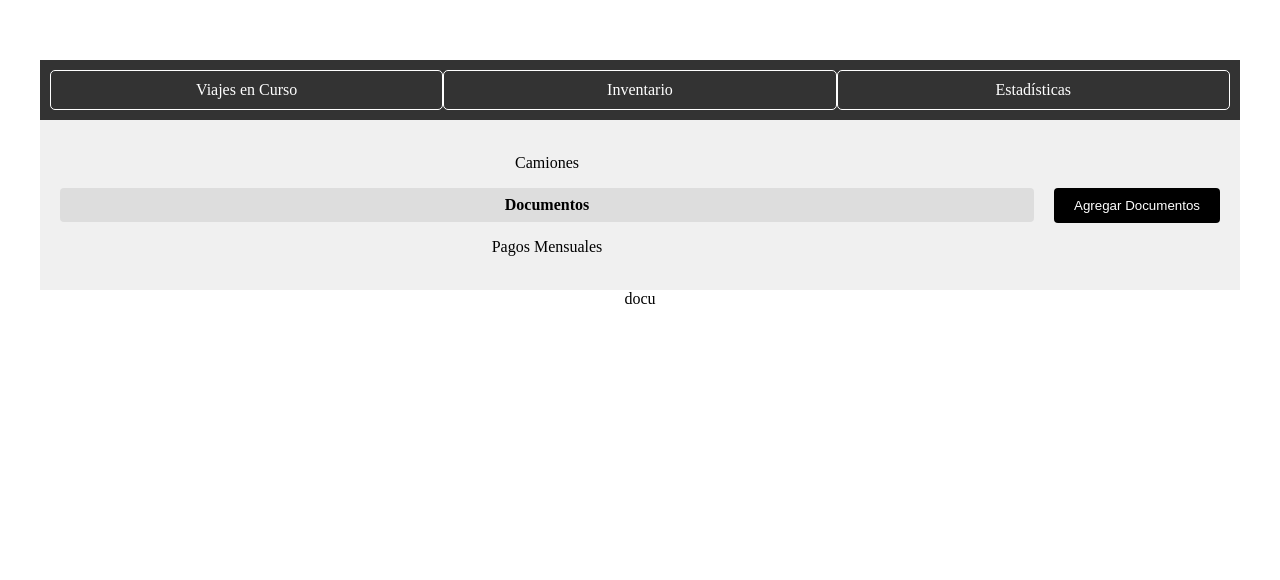
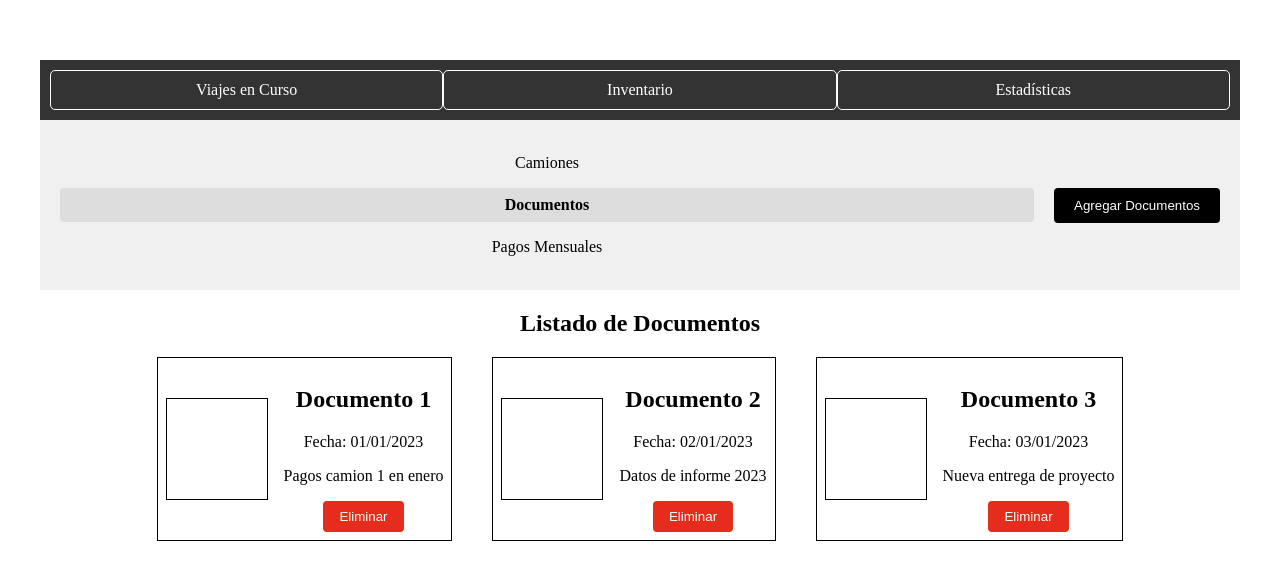
Before and after one commit to Ogreaggressive/CamionesRepo, a React (Vite) app: page /documentos in a window 1280 px wide. Shown: the top 580 px of the page. Built offline with nearby package versions, Linux system fonts and the light colour scheme.

Commit message:
agregando documentos

```diff
--- /dev/null
+++ b/src/components/inventario/documentos/documento.jsx
@@ -0,0 +1,21 @@
+// Documento.jsx
+import React from 'react';
+import documentosStyles from './documentoStyles';
+
+const Documento = ({ nombre, fecha, datos }) => {
+  const classes = documentosStyles();
+
+  return (
+    <div className={classes.documento}>
+      <div className={classes.cuadroIzquierda}></div>
+      <div className={classes.cuadroDerecha}>
+        <h2>{nombre}</h2>
+        <p>Fecha: {fecha}</p>
+        <p>{datos}</p>
+        <button className={classes.botonEliminar}>Eliminar</button>
+      </div>
+    </div>
+  );
+};
+
+export default Documento;
--- /dev/null
+++ b/src/components/inventario/documentos/documentoStyles.jsx
@@ -0,0 +1,34 @@
+// documentoStyle.js
+import { makeStyles } from '@mui/styles';
+
+const documentoStyles = makeStyles((theme) => ({
+    documento: {
+      display: 'flex',
+      border: '1px solid #000',
+      marginBottom: '16px',
+      padding: '8px',
+      alignItems: 'center',
+      marginLeft: '20px',
+      marginRight: '20px',
+    },
+    cuadroIzquierda: {
+      width: '100px',
+      height: '100px',
+      backgroundColor: 'white', // Color del cuadro izquierdo
+      border: '1px solid #000', // Borde negro
+      marginRight: '16px',
+    },
+    cuadroDerecha: {
+      flex: 1,
+    },
+    botonEliminar: {
+      backgroundColor: '#e62c1c', // Color rojo
+      color: 'white',
+      padding: '8px 16px',
+      border: 'none',
+      borderRadius: '4px',
+      cursor: 'pointer',
+    },
+  }));
+
+  export default documentoStyles;
--- /dev/null
+++ b/src/components/inventario/documentos/documentosContainer.jsx
@@ -0,0 +1,47 @@
+// DocumentosContainer.jsx
+import React from 'react';
+import Documento from './documento';
+import documentosContainerStyles from './documentosContainerStyles';
+
+const DocumentosContainer = () => {
+  const classes = documentosContainerStyles();
+
+  // Datos de ejemplo para tres documentos
+  const documentosData = [
+    {
+      nombre: 'Documento 1',
+      fecha: '01/01/2023',
+      datos: 'Pagos camion 1 en enero',
+    },
+    {
+      nombre: 'Documento 2',
+      fecha: '02/01/2023',
+      datos: 'Datos de informe 2023',
+    },
+    {
+      nombre: 'Documento 3',
+      fecha: '03/01/2023',
+      datos: 'Nueva entrega de proyecto',
+    },
+  ];
+
+  return (
+    <div>
+        <div className={classes.titulo}>
+        <h2>Listado de Documentos</h2>
+      </div>
+        <div className={classes.container}>
+        {documentosData.map((documento, index) => (
+            <Documento
+            key={index}
+            nombre={documento.nombre}
+            fecha={documento.fecha}
+            datos={documento.datos}
+            />
+        ))}
+        </div>
+    </div>
+  );
+};
+
+export default DocumentosContainer;
--- /dev/null
+++ b/src/components/inventario/documentos/documentosContainerStyles.js
@@ -0,0 +1,12 @@
+// documentosContainerStyles.js
+import { makeStyles } from '@mui/styles';
+
+const documentosContainerStyles = makeStyles((theme) => ({
+  container: {
+    display: 'flex',
+    justifyContent: 'center', // Para mostrar los documentos lado a lado
+    flexWrap: 'wrap', // Para que los documentos pasen a la siguiente línea si no caben en el ancho disponible
+  },
+}));
+
+export default documentosContainerStyles;
--- a/src/pages/documentos.jsx
+++ b/src/pages/documentos.jsx
@@ -1,13 +1,14 @@
 import React from 'react';
 import TopNavigationBar from '../components/menu/topNavigationBar'
 import InventarioMenu from '../components/inventario/inventarioMenu';
+import DocumentosContainer from '../components/inventario/documentos/documentosContainer';
 
 const Documentos = () => {
   return (
     <div>
     <TopNavigationBar />
     <InventarioMenu />
-    docu
+    <DocumentosContainer/>
     </div>
   );
 }
```
